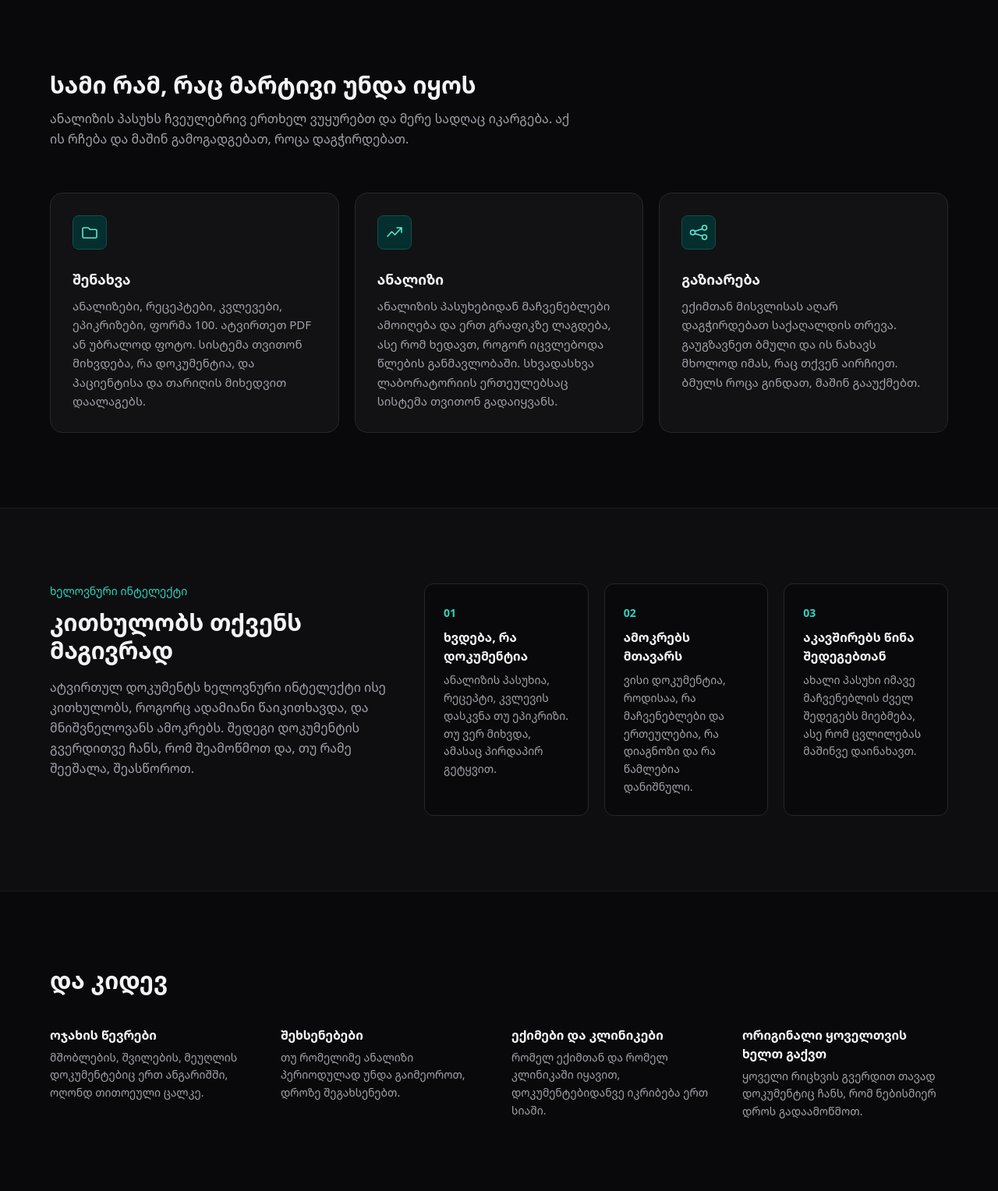
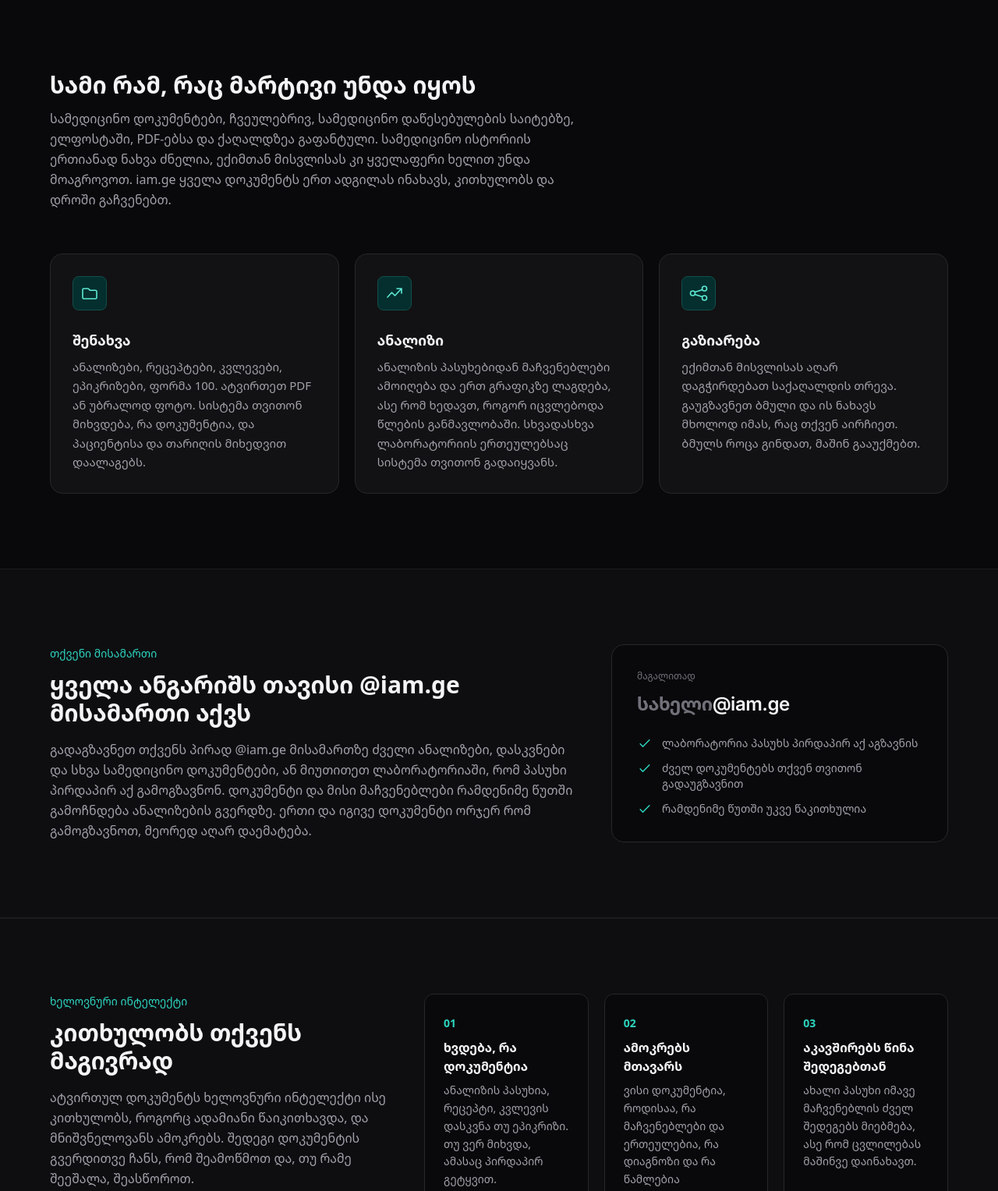
Before and after one commit to AppifySheets/iam.ge, a plain HTML site: page index.html in a window 1280 px wide. Shown: the part 620-2147 px from the top of the page at 78% size. Drawn offline with nearby package versions, Linux system fonts and the light colour scheme.

Commit message:
feat: put the personal @iam.ge address on the landing page
Every account gets its own address, <name>@iam.ge. Labs send results
straight to it, the person forwards old documents to it, and the portal
reads what arrives within minutes. The page never mentioned it; it was
built around uploading. The address is the core of the product, so it
now has a block of its own, and the wording is the welcome mail's
(MailText.cs in personalized-health, PR #232) so the site and the mail
say the same thing.

- New section right after the three pillars: heading, the welcome
  mail's how-to paragraph with "ამ მისამართზე" adapted to "თქვენს პირად
  @iam.ge მისამართზე", and a card showing what the address looks like
  with three short points next to it.
- The intro under "სამი რამ, რაც მარტივი უნდა იყოს" is now the mail's
  problem paragraph, word for word.
- The family item under "და კიდევ" carries the mail's family sentences:
  send family members' documents to the same address, the portal works
  out who each one is about and adds them.
- Step 1 of "როგორ მუშაობს" becomes "ატვირთეთ ან გამოგზავნეთ" and names
  the address as the second way in.

The hero is unchanged; options for it are in the pull request.

*fable5.1*

```diff
--- a/index.html
+++ b/index.html
@@ -151,9 +151,13 @@
         <div class="max-w-6xl mx-auto">
             <div class="max-w-2xl mb-14">
                 <h2 class="text-2xl sm:text-3xl font-bold mb-3">სამი რამ, რაც მარტივი უნდა იყოს</h2>
+                <!-- The problem statement, word for word as the welcome mail says it (MailText.WelcomeProblem
+                     in personalized-health), so the site and the mail agree. -->
                 <p class="text-zinc-400 leading-relaxed">
-                    ანალიზის პასუხს ჩვეულებრივ ერთხელ ვუყურებთ და მერე სადღაც იკარგება.
-                    აქ ის რჩება და მაშინ გამოგადგებათ, როცა დაგჭირდებათ.
+                    სამედიცინო დოკუმენტები, ჩვეულებრივ, სამედიცინო დაწესებულების საიტებზე, ელფოსტაში,
+                    PDF-ებსა და ქაღალდზეა გაფანტული. სამედიცინო ისტორიის ერთიანად ნახვა ძნელია, ექიმთან
+                    მისვლისას კი ყველაფერი ხელით უნდა მოაგროვოთ. iam.ge ყველა დოკუმენტს ერთ ადგილას
+                    ინახავს, კითხულობს და დროში გაჩვენებთ.
                 </p>
             </div>
 
@@ -200,6 +204,55 @@
                         მხოლოდ იმას, რაც თქვენ აირჩიეთ. ბმულს როცა გინდათ, მაშინ გააუქმებთ.
                     </p>
                 </article>
+            </div>
+        </div>
+    </section>
+
+
+    <!-- ─────────────────────────────────────────────────────────────
+         YOUR @iam.ge ADDRESS
+         Every account gets its own address, <name>@iam.ge. Labs can send
+         results straight to it and the person can forward old papers to
+         it, so this is the core of the product and gets its own block.
+         The body text is the welcome mail's (MailText.WelcomeHowTo in
+         personalized-health) with "ამ მისამართზე" turned into "თქვენს
+         პირად @iam.ge მისამართზე", because a visitor has no address yet.
+    ───────────────────────────────────────────────────────────── -->
+    <section class="py-20 sm:py-24 px-6 bg-zinc-900/40 border-y border-zinc-800/60">
+        <div class="max-w-6xl mx-auto grid lg:grid-cols-5 gap-12 items-center">
+            <div class="lg:col-span-3">
+                <p class="text-sm font-medium text-accent-400 mb-3">თქვენი მისამართი</p>
+                <h2 class="text-2xl sm:text-3xl font-bold mb-4">ყველა ანგარიშს თავისი @iam.ge მისამართი აქვს</h2>
+                <p class="text-zinc-400 leading-relaxed">
+                    გადაგზავნეთ თქვენს პირად @iam.ge მისამართზე ძველი ანალიზები, დასკვნები და სხვა
+                    სამედიცინო დოკუმენტები, ან მიუთითეთ ლაბორატორიაში, რომ პასუხი პირდაპირ აქ
+                    გამოგზავნონ. დოკუმენტი და მისი მაჩვენებლები რამდენიმე წუთში გამოჩნდება ანალიზების
+                    გვერდზე. ერთი და იგივე დოკუმენტი ორჯერ რომ გამოგზავნოთ, მეორედ აღარ დაემატება.
+                </p>
+            </div>
+
+            <!-- A picture of the address itself, so the idea lands before the paragraph is read -->
+            <div class="lg:col-span-2">
+                <div class="bg-zinc-950 border border-zinc-800 rounded-2xl p-6 sm:p-8">
+                    <p class="text-xs font-medium text-zinc-500 mb-3">მაგალითად</p>
+                    <p class="wordmark text-xl sm:text-2xl font-semibold text-zinc-100 break-all">
+                        <span class="text-zinc-500">სახელი</span>@iam.ge
+                    </p>
+                    <ul class="mt-6 space-y-3 text-sm text-zinc-400">
+                        <li class="flex gap-3">
+                            <svg class="w-5 h-5 shrink-0 text-accent-400" fill="none" stroke="currentColor" stroke-width="1.8" viewBox="0 0 24 24" aria-hidden="true"><path stroke-linecap="round" stroke-linejoin="round" d="M5 13l4 4L19 7"/></svg>
+                            ლაბორატორია პასუხს პირდაპირ აქ აგზავნის
+                        </li>
+                        <li class="flex gap-3">
+                            <svg class="w-5 h-5 shrink-0 text-accent-400" fill="none" stroke="currentColor" stroke-width="1.8" viewBox="0 0 24 24" aria-hidden="true"><path stroke-linecap="round" stroke-linejoin="round" d="M5 13l4 4L19 7"/></svg>
+                            ძველ დოკუმენტებს თქვენ თვითონ გადაუგზავნით
+                        </li>
+                        <li class="flex gap-3">
+                            <svg class="w-5 h-5 shrink-0 text-accent-400" fill="none" stroke="currentColor" stroke-width="1.8" viewBox="0 0 24 24" aria-hidden="true"><path stroke-linecap="round" stroke-linejoin="round" d="M5 13l4 4L19 7"/></svg>
+                            რამდენიმე წუთში უკვე წაკითხულია
+                        </li>
+                    </ul>
+                </div>
             </div>
         </div>
     </section>
@@ -254,7 +307,9 @@
             <dl class="grid sm:grid-cols-2 lg:grid-cols-4 gap-x-8 gap-y-10">
                 <div>
                     <dt class="font-semibold mb-1.5">ოჯახის წევრები</dt>
-                    <dd class="text-zinc-400 text-sm leading-relaxed">მშობლების, შვილების, მეუღლის დოკუმენტებიც ერთ ანგარიშში, ოღონდ თითოეული ცალკე.</dd>
+                    <!-- Second and third sentences are the welcome mail's (MailText.WelcomeFamily), with "აქ"
+                         made explicit as the address, since this item sits far from the address block. -->
+                    <dd class="text-zinc-400 text-sm leading-relaxed">მშობლების, შვილების, მეუღლის დოკუმენტებიც ერთ ანგარიშში, ოღონდ თითოეული ცალკე. ოჯახის წევრების დოკუმენტებიც იმავე @iam.ge მისამართზე გამოგზავნეთ. iam.ge თითოეულ დოკუმენტზე ამოიცნობს, ვისია, და თქვენი ოჯახის წევრებს ავტომატურად დაამატებს.</dd>
                 </div>
                 <div>
                     <dt class="font-semibold mb-1.5">შეხსენებები</dt>
@@ -284,8 +339,8 @@
             <ol class="grid sm:grid-cols-3 gap-10">
                 <li class="text-center">
                     <div class="w-11 h-11 rounded-full border border-accent-700 text-accent-300 flex items-center justify-center mx-auto mb-5 font-semibold">1</div>
-                    <h3 class="font-semibold text-lg mb-2">ატვირთეთ</h3>
-                    <p class="text-zinc-400 text-sm leading-relaxed">PDF, ფოტო ან სკანი. ერთიც შეიძლება და ათიც ერთად, თანმიმდევრობას მნიშვნელობა არ აქვს.</p>
+                    <h3 class="font-semibold text-lg mb-2">ატვირთეთ ან გამოგზავნეთ</h3>
+                    <p class="text-zinc-400 text-sm leading-relaxed">PDF, ფოტო ან სკანი: ატვირთეთ საიტზე ან გამოგზავნეთ თქვენს @iam.ge მისამართზე. ერთიც შეიძლება და ათიც ერთად, თანმიმდევრობას მნიშვნელობა არ აქვს.</p>
                 </li>
                 <li class="text-center">
                     <div class="w-11 h-11 rounded-full border border-accent-700 text-accent-300 flex items-center justify-center mx-auto mb-5 font-semibold">2</div>
```
